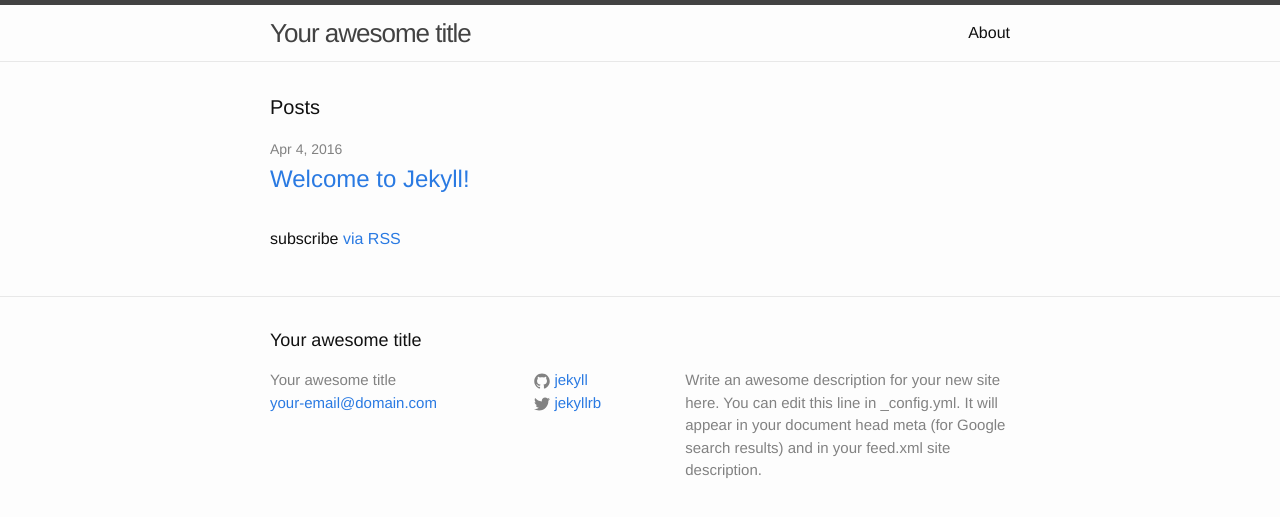
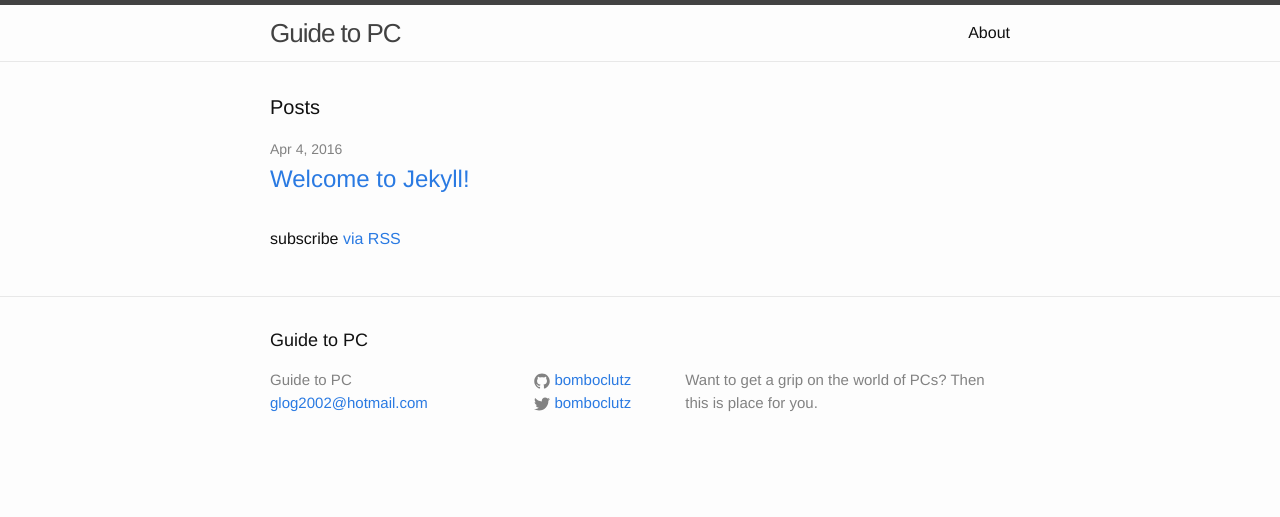
Before and after one commit to bomboclutz/bomboclutz.github.io, a Jekyll site: the page built from index.html, in a window 1280 px wide. Shown: the top 517 px of the page. Built offline with Jekyll 4.4.1, drawn with Linux system fonts in a browser that asks for light colours.

Commit message:
Config Changes

```diff
--- a/_config.yml
+++ b/_config.yml
@@ -6,16 +6,14 @@
 # 'jekyll serve'. If you change this file, please restart the server process.
 
 # Site settings
-title: Your awesome title
-email: your-email@domain.com
+title: Guide to PC
+email: glog2002@hotmail.com
 description: > # this means to ignore newlines until "baseurl:"
-  Write an awesome description for your new site here. You can edit this
-  line in _config.yml. It will appear in your document head meta (for
-  Google search results) and in your feed.xml site description.
+  Want to get a grip on the world of PCs? Then this is place for you.
 baseurl: "" # the subpath of your site, e.g. /blog
-url: "http://yourdomain.com" # the base hostname & protocol for your site
-twitter_username: jekyllrb
-github_username:  jekyll
+url: "http://bomboclutz.github.io" # the base hostname & protocol for your site
+twitter_username: bomboclutz
+github_username:  bomboclutz
 
 # Build settings
 markdown: kramdown
```
